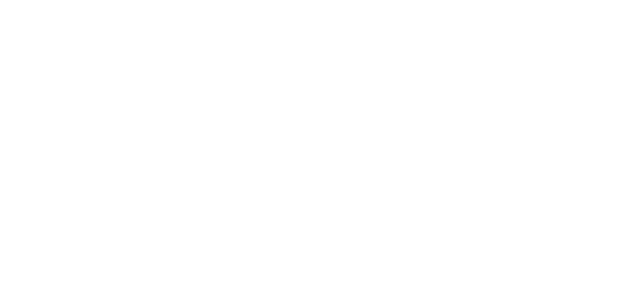
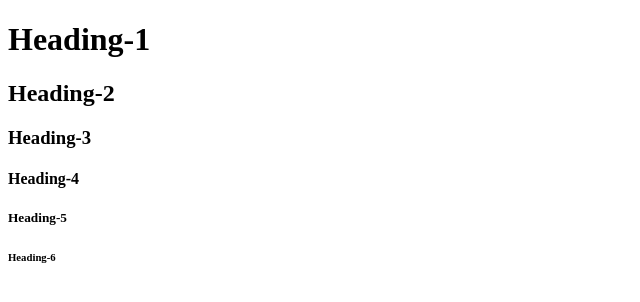
Before and after one commit to latha-koganti/test, a plain HTML site: page index.html in a window 1280 px wide. Shown: the whole page, without its empty margins (0-640 px from the left). Drawn offline with Linux system fonts and the light colour scheme.

Commit message:
dav1 added headings

```diff
--- a/index.html
+++ b/index.html
@@ -6,6 +6,13 @@
     <title>Document</title>
 </head>
 <body>
-
+    <!-- dev2 adding heddings  -->
+    <!-- emmets:h$*6{Heading-$}  -->
+     <h1>Heading-1</h1>
+     <h2>Heading-2</h2>
+     <h3>Heading-3</h3>
+     <h4>Heading-4</h4>
+     <h5>Heading-5</h5>
+     <h6>Heading-6</h6>
 </body>
 </html>
```
